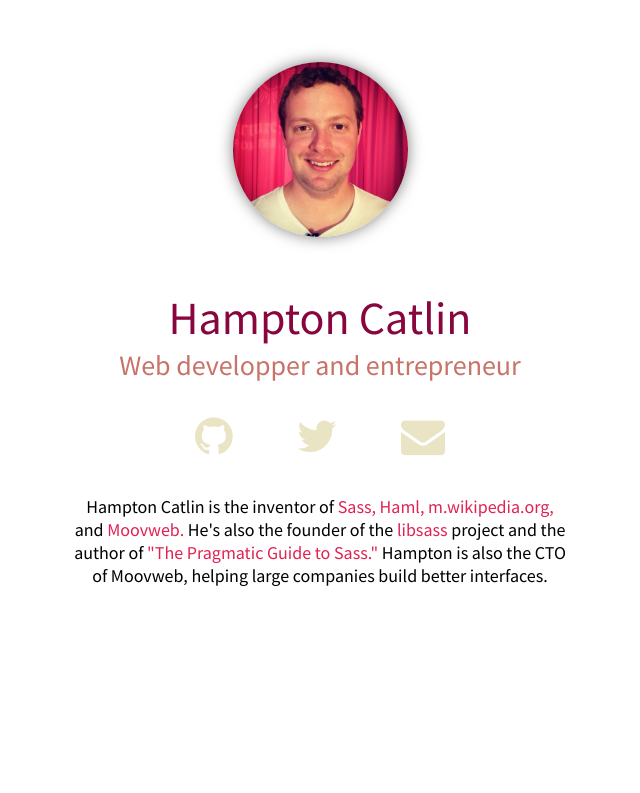
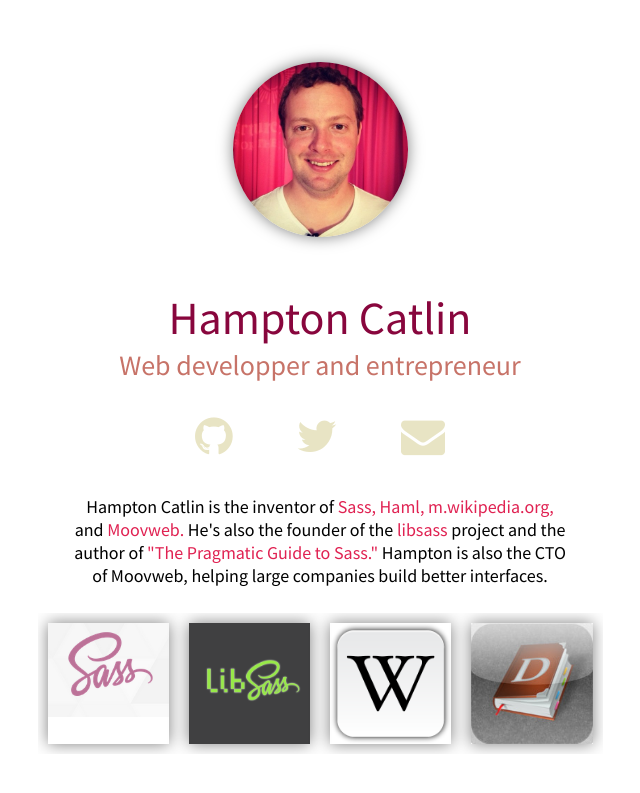
Before and after one commit to HamptonMakes/hamptonmakes.com, a Jekyll site: the page built from index.html, in a window 1280 px wide. Shown: the top 793 px of the page, without its empty margins (320-960 px from the left). Built offline with Jekyll 4.4.1, drawn with Linux system fonts in a browser that asks for light colours; nearby versions of some CDN libraries; Markdown is read by kramdown in place of the engine named in the settings.

Commit message:
added portfolio blocks

```diff
--- a/css/style.css
+++ b/css/style.css
@@ -246,4 +246,84 @@
 .about a:hover{
   color: #c21d50;
   border-bottom: 1px dotted #8f1433;
+
 }
+
+.work {
+  width: 565px;
+  margin: 1em auto;
+}
+
+.portfolio {
+  overflow: hidden;
+  width: 565px;
+}
+
+.box {
+       float: left;
+       position: relative;
+       width: 20%;
+       padding-bottom: 20%;
+
+    }
+    .boxInner {
+       position: absolute;
+       left: 10px;
+       right: 10px;
+       top: 10px;
+       bottom: 10px;
+       overflow: hidden;
+       box-shadow: 0 0 15px rgba(0,0,0,.5);
+    }
+    .boxInner img {
+       width: 100%;
+    }
+    .boxInner .titleBox {
+       position: absolute;
+       bottom: 0;
+       left: 0;
+       right: 0;
+       margin-bottom: -50px;
+       background: #000;
+       background: rgba(0, 0, 0, 0.5);
+       color: #FFF;
+       padding: 10px;
+       text-align: center;
+       -webkit-transition: all 0.3s ease-out;
+       -moz-transition: all 0.3s ease-out;
+       -o-transition: all 0.3s ease-out;
+       transition: all 0.3s ease-out;
+    }
+    body.no-touch .boxInner:hover .titleBox, body.touch .boxInner.touchFocus .titleBox {
+       margin-bottom: 0;
+    }
+    @media only screen and (max-width : 480px) {
+       /* Smartphone view: 1 tile */
+       .box {
+          width: 100%;
+          padding-bottom: 100%;
+       }
+    }
+    @media only screen and (max-width : 650px) and (min-width : 481px) {
+       /* Tablet view: 2 tiles */
+       .box {
+          width: 50%;
+          padding-bottom: 50%;
+       }
+    }
+    @media only screen and (max-width : 1050px) and (min-width : 651px) {
+       /* Small desktop / ipad view: 3 tiles */
+       .box {
+          width: 33.3%;
+          padding-bottom: 33.3%;
+       }
+    }
+    @media only screen and (max-width : 1290px) and (min-width : 1051px) {
+       /* Medium desktop: 4 tiles */
+       .box {
+          width: 25%;
+          padding-bottom: 25%;
+       }
+    }
+
+}
--- a/index.html
+++ b/index.html
@@ -34,4 +34,26 @@
 </div>
 
 <div class="work section">
+  <div class="portfolio">
+      <div class="box">
+        <div class="boxInner">
+          <a href="http://github.com/fhurtubise/fhurtubise.github.io"><img src="/img/sass.png" /></a>
+         </div>
+      </div>
+      <div class="box">
+        <div class="boxInner">
+          <a href="http://francish.com/old-site/"><img src="/img/libsass.png" /></a>
+        </div>
+      </div>
+      <div class="box">
+        <div class="boxInner">
+          <a href="http://github.com/fhurtubise/cvsites"><img src="/img/wikimobile.png" /></a>
+        </div>
+      </div>
+      <div class="box">
+        <div class="boxInner">
+          <a href="http://github.com/fhurtubise/cvsites"><img src="/img/dictionary.jpg" /></a>
+        </div>
+      </div>
+   </div>
 </div>
```
Also changed, not shown: img/dictionary.jpg (added), img/libsass.png (added), img/sass.png (added), img/wikimobile.png (added).
